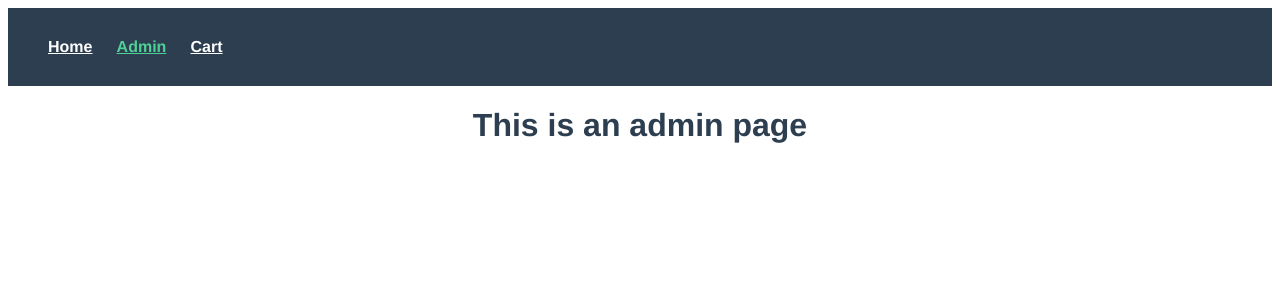
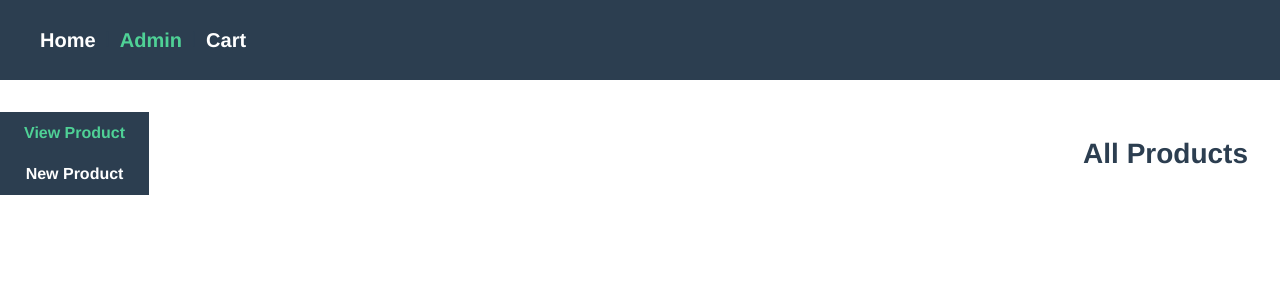
Before and after one commit to ihpannu/vue-store, a Vue app: page /#/admin in a window 1280 px wide. Shown: the top 300 px of the page. Built offline with nearby package versions, Linux system fonts and the light colour scheme.

Commit message:
added templates

```diff
--- a/public/index.html
+++ b/public/index.html
@@ -1,17 +1,21 @@
 <!DOCTYPE html>
 <html>
+
 <head>
   <meta charset="utf-8">
   <meta http-equiv="X-UA-Compatible" content="IE=edge">
   <meta name="viewport" content="width=device-width,initial-scale=1.0">
   <link rel="shortcut icon" href="<%= webpackConfig.output.publicPath %>favicon.ico">
-    <title>social</title>
+  <link rel="stylesheet" href="reset.css">
+  <title>Vue Store</title>
 </head>
+
 <body>
   <noscript>
-      <strong>We're sorry but social doesn't work properly without JavaScript enabled. Please enable it to continue.</strong>
+    <strong>We're sorry but vue store doesn't work properly without JavaScript enabled. Please enable it to continue.</strong>
   </noscript>
   <div id="app"></div>
   <!-- built files will be auto injected -->
 </body>
+
 </html>
--- /dev/null
+++ b/public/reset.css
@@ -0,0 +1,135 @@
+/* http://meyerweb.com/eric/tools/css/reset/
+   v2.0 | 20110126
+   License: none (public domain)
+*/
+
+html,
+body,
+div,
+span,
+applet,
+object,
+iframe,
+h1,
+h2,
+h3,
+h4,
+h5,
+h6,
+p,
+blockquote,
+pre,
+a,
+abbr,
+acronym,
+address,
+big,
+cite,
+code,
+del,
+dfn,
+em,
+img,
+ins,
+kbd,
+q,
+s,
+samp,
+small,
+strike,
+strong,
+sub,
+sup,
+tt,
+var,
+b,
+u,
+i,
+center,
+dl,
+dt,
+dd,
+ol,
+ul,
+li,
+fieldset,
+form,
+label,
+legend,
+table,
+caption,
+tbody,
+tfoot,
+thead,
+tr,
+th,
+td,
+article,
+aside,
+canvas,
+details,
+embed,
+figure,
+figcaption,
+footer,
+header,
+hgroup,
+menu,
+nav,
+output,
+ruby,
+section,
+summary,
+time,
+mark,
+audio,
+video {
+  margin: 0;
+  padding: 0;
+  border: 0;
+  font-size: 100%;
+  font: inherit;
+  vertical-align: baseline;
+}
+/* HTML5 display-role reset for older browsers */
+article,
+aside,
+details,
+figcaption,
+figure,
+footer,
+header,
+hgroup,
+menu,
+nav,
+section {
+  display: block;
+}
+body {
+  line-height: 1;
+}
+ol,
+ul {
+  list-style: none;
+}
+blockquote,
+q {
+  quotes: none;
+}
+blockquote:before,
+blockquote:after,
+q:before,
+q:after {
+  content: "";
+  content: none;
+}
+table {
+  border-collapse: collapse;
+  border-spacing: 0;
+}
+a {
+  text-decoration: none;
+}
+* {
+  box-sizing: border-box;
+}
--- a/src/App.vue
+++ b/src/App.vue
@@ -22,6 +22,7 @@
   display: flex;
   background: #2c3e50;
   a {
+    font-size: 1.25rem;
     font-weight: bold;
     color: #ffffff;
     margin: 0 10px;
@@ -30,4 +31,20 @@
     }
   }
 }
+
+h1 {
+  font-size: 1.75rem;
+  font-weight: bold;
+  margin: 0.5rem 0;
+}
+h2 {
+  font-size: 1.5rem;
+  font-weight: bold;
+  margin: 0.5rem 0;
+}
+h3 {
+  font-size: 1.25rem;
+  font-weight: bold;
+  margin: 0.5rem 0;
+}
 </style>
--- /dev/null
+++ b/src/components/Admin/Edit.vue
@@ -0,0 +1,5 @@
+<template>
+  <div class="edit">
+    <h1>Edit Product {{$route.params.id}} </h1>
+  </div>
+</template>
--- /dev/null
+++ b/src/components/Admin/New.vue
@@ -0,0 +1,28 @@
+<template>
+  <div class="new">
+    <h1>New Product</h1>
+
+    <div>
+      <form @submit.prevent >
+        <input type="text" v-model="value">
+
+        <br>
+      </form>
+      <h2>
+        {{value}}
+      </h2>
+    </div>
+  </div>
+</template>
+
+<script>
+export default {
+  data() {
+    return {
+      value: "Hello",
+      checked: false,
+      picked: false
+    };
+  }
+};
+</script>
--- /dev/null
+++ b/src/components/Admin/Product.vue
@@ -0,0 +1,5 @@
+<template>
+  <div class="products">
+    <h1>All Products</h1>
+  </div>
+</template>
--- a/src/router.js
+++ b/src/router.js
@@ -3,6 +3,11 @@ import Router from "vue-router";
 import Home from "./views/Home.vue";
 import Admin from "./views/Admin.vue";
 import Cart from "./views/Cart.vue";
+
+// Admin children components
+import New from "./components/Admin/New";
+import Edit from "./components/Admin/Edit";
+import Product from "./components/Admin/Product";
 
 Vue.use(Router);
 
@@ -14,14 +19,31 @@ export default new Router({
       component: Home
     },
     {
-      path: "/admin",
-      name: "admin",
-      component: Admin
-    },
-    {
       path: "/cart",
       name: "cart",
       component: Cart
+    },
+    {
+      path: "/admin",
+      name: "admin",
+      component: Admin,
+      children: [
+        {
+          path: "/admin/new",
+          name: "new",
+          component: New
+        },
+        {
+          path: "/admin/edit/:id",
+          name: "edit",
+          component: Edit
+        },
+        {
+          path: "/admin",
+          name: "product",
+          component: Product
+        }
+      ]
     }
   ]
 });
--- a/src/views/Admin.vue
+++ b/src/views/Admin.vue
@@ -1,5 +1,41 @@
 <template>
   <div class="admin">
-    <h1>This is an admin page</h1>
+    <div class="product">
+      <ul>
+        <router-link to="/admin">View Product</router-link>
+        <router-link to="/admin/new">New Product</router-link>
+      </ul>
+    </div>
+    <div class="router-view">
+      <router-view></router-view>
+    </div>
+
   </div>
 </template>
+<style lang="scss" scoped>
+.admin {
+  display: flex;
+  align-items: center;
+  justify-content: space-between;
+  margin: 2rem 0;
+  .product {
+    ul {
+      display: flex;
+      flex-direction: column;
+      // background: #43505d;
+      a {
+        padding: 0.8rem 1.5rem;
+        font-weight: bold;
+        color: #ffffff;
+        background: #2c3e50;
+        &.router-link-exact-active {
+          color: #4fd196;
+        }
+      }
+    }
+  }
+  .router-view {
+    padding-right: 2rem;
+  }
+}
+</style>
```
Lines whose indentation alone changed are shown as unchanged.
